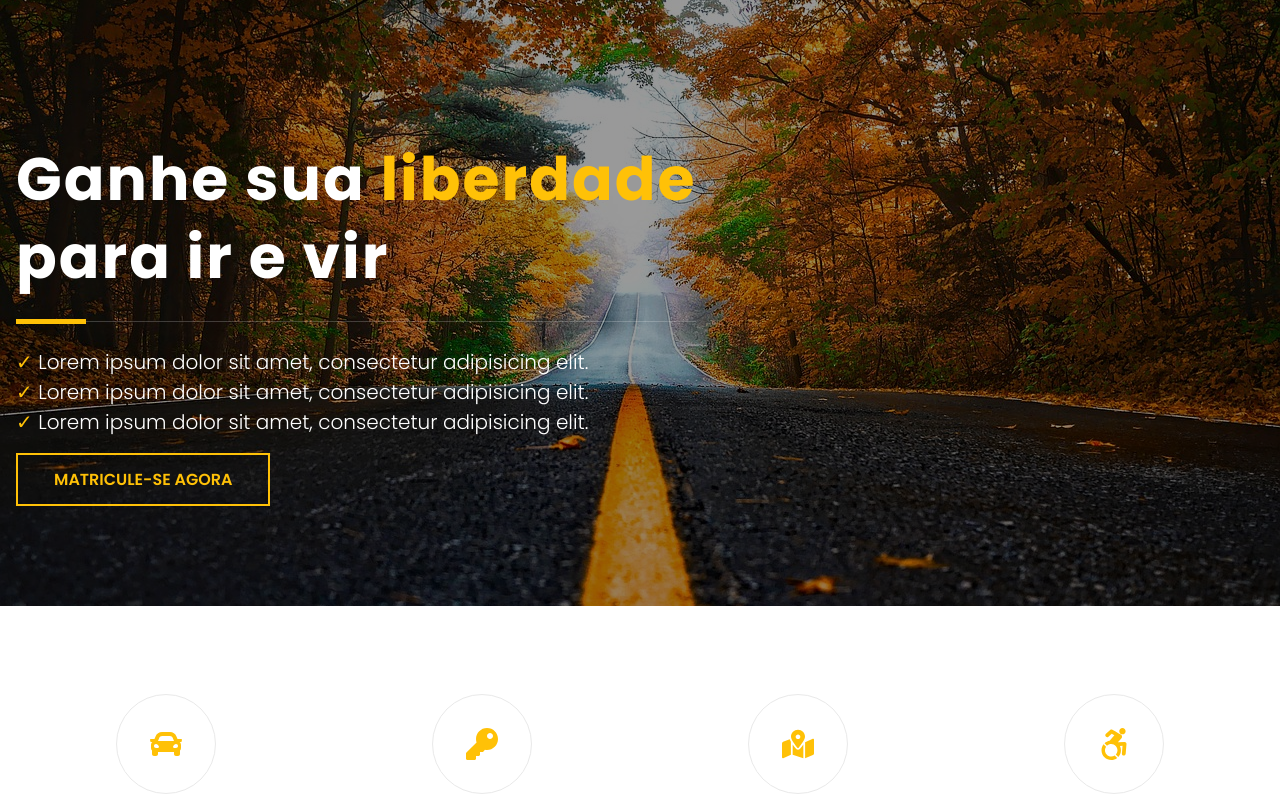
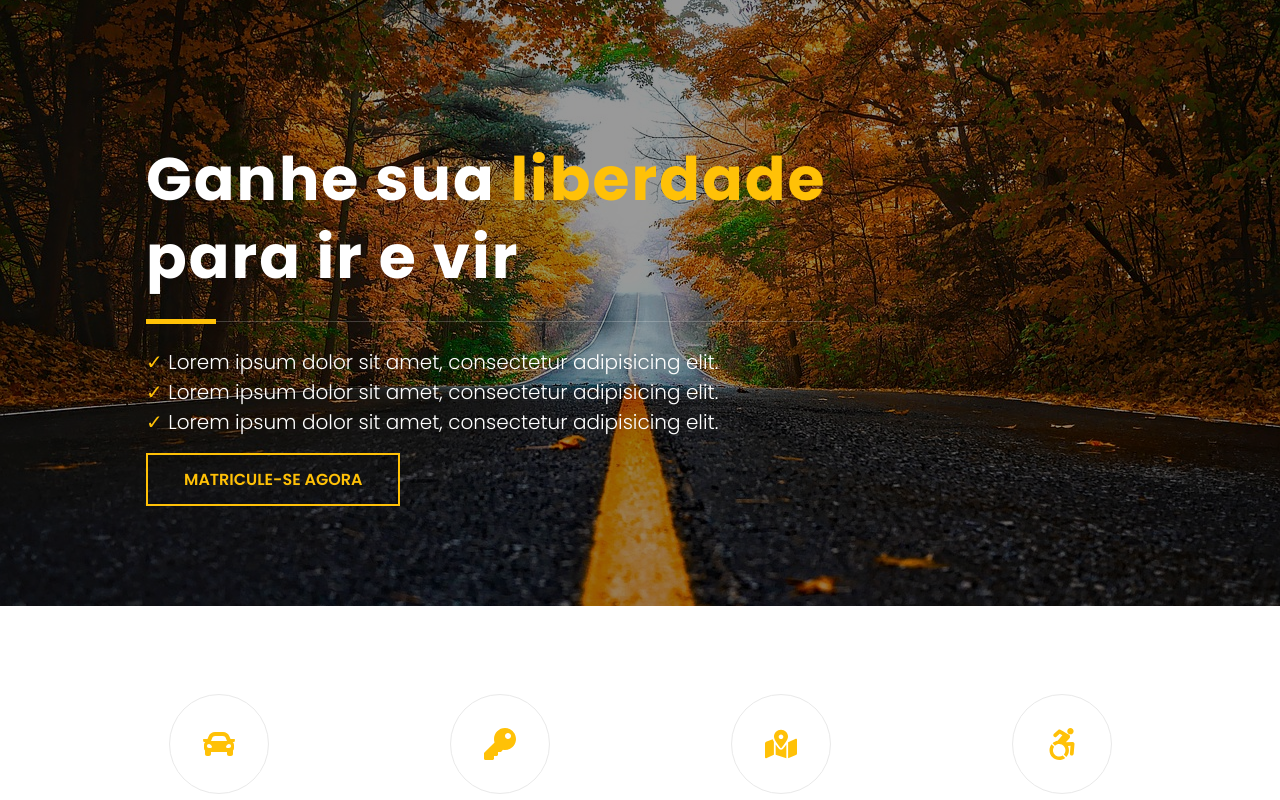
Before and after one commit to lucasfmartins/auto-escola-project, a React (Create React App) app: page / in a window 1280 px wide. Shown: the top 800 px of the page. Built offline with nearby package versions, Linux system fonts and the light colour scheme.

Commit message:
ajuste responsividade

```diff
--- a/src/components/atoms/Container.js
+++ b/src/components/atoms/Container.js
@@ -1,8 +1,7 @@
-
 import PropTypes from "prop-types";
 import styled from "styled-components";
 
-import {BreakAt, BreakpointSizes} from "styles/Breakpoints";
+import { BreakAt, BreakpointSizes } from "styles/Breakpoints";
 
 const Container = styled.div`
   /* background-color: red; */
@@ -15,20 +14,14 @@ const Container = styled.div`
     max-width: 1140px;
     margin: 0 16px; //em cima e embaix sem margem, e automatico dos lados
   } */
-  ${BreakAt(BreakpointSizes.sm)}{
-    padding:0 16px;
+  ${BreakAt(BreakpointSizes.sm)} {
+    padding: 0 16px;
   }
 
   // cria media querry para tela ainda maior
-  ${BreakAt(BreakpointSizes.lg)}{
+  ${BreakAt(BreakpointSizes.lg)} {
     max-width: 1140px;
-    margin: 0; //em cima e embaix sem margem, e automatico dos lados
-  }
-
-    // cria media querry para tela ainda maior
-    ${BreakAt(BreakpointSizes.xl)}{
-    max-width: 100%;
-    margin: 0; //em cima e embaix sem margem, e automatico dos lados
+    margin: 0 auto; //em cima e embaix sem margem, e automatico dos lados
   }
 
 `;
--- a/src/components/molecules/Hero.js
+++ b/src/components/molecules/Hero.js
@@ -3,6 +3,7 @@ import styled, { css } from "styled-components";
 import PropTypes from "prop-types";
 
 import Container from "components/atoms/Container";
+import { BreakAt, BreakpointSizes } from "styles/Breakpoints";
 
 const colorYellow = "#ffc107";
 const Root = styled.div`
@@ -36,6 +37,10 @@ const Content = styled.div`
       content: "\\2713\\0020";
       color: ${(props) => props.theme.colors.primary.main};
     }
+  }
+
+  ${BreakAt(BreakpointSizes.xl)}{
+    margin-left: 60px;
   }
 `;
 
```
Also changed, not shown: src/components/atoms/Heading.js (+7 -3 lines).
